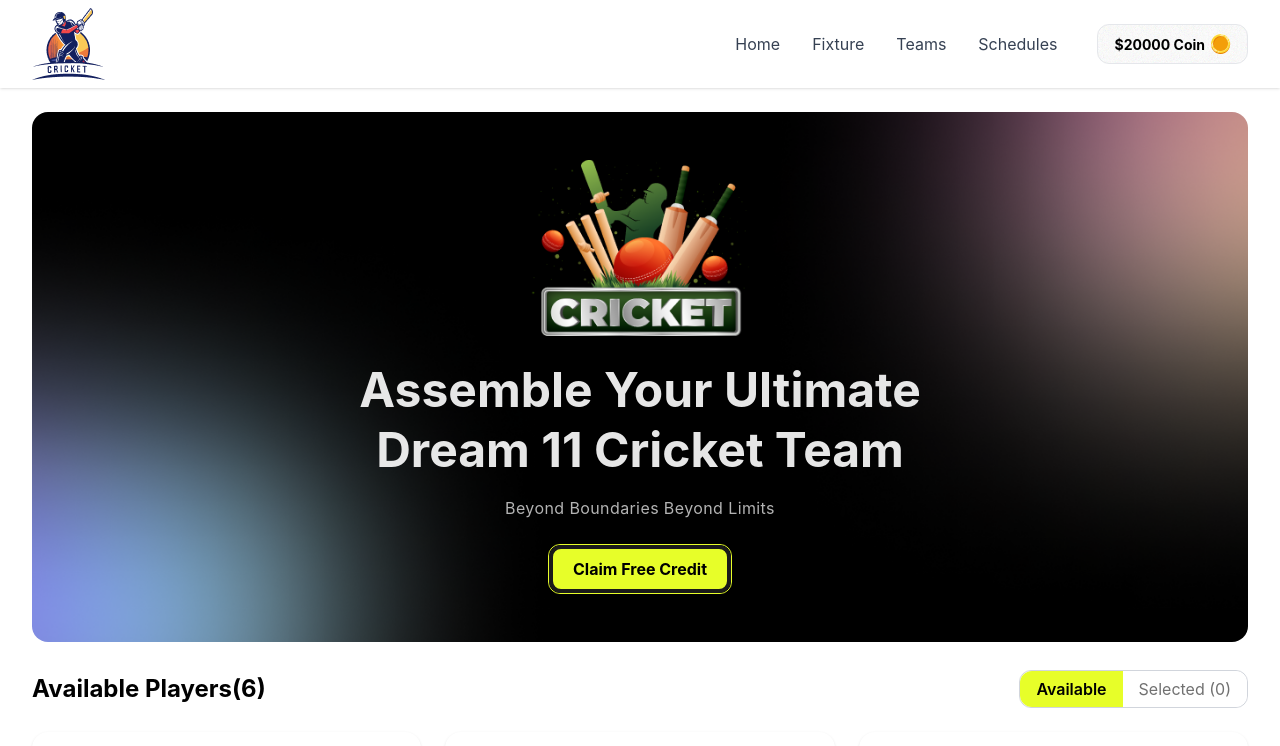
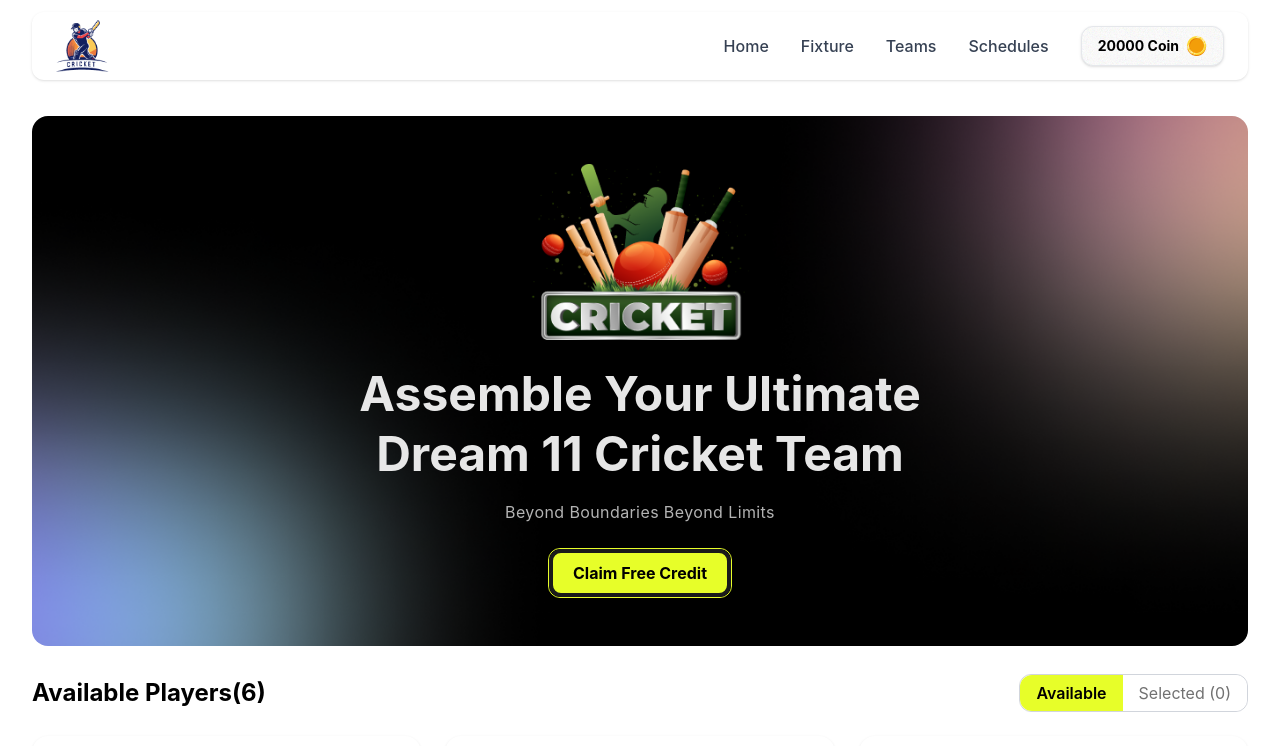
Before and after one commit to HSBHasib/React-BPL-Dream-11-PJ, a React (Vite) app: page / in a window 1280 px wide. Shown: the top 746 px of the page. Built offline with nearby package versions, Linux system fonts and the light colour scheme; grey boxes are pictures that could not be loaded; the HTML template or start-up script is replaced by a standard one.

Commit message:
add resposive code for navbar

```diff
--- a/src/components/Navber/Navber.jsx
+++ b/src/components/Navber/Navber.jsx
@@ -1,31 +1,98 @@
-import navLogo from '../../assets/Images/logo.png';
-import coinLogo from '../../assets/Images/Coin.png';
-const Navber = ({coin}) => {
+import React, { useState } from "react";
+import navLogo from "../../assets/Images/logo.png";
+import coinLogo from "../../assets/Images/Coin.png";
+import { FaBars, FaTimes } from "react-icons/fa";
+
+const Navber = ({ coin }) => {
+  const [isOpen, setIsOpen] = useState(false);
+
   return (
-    <div>
-      <div className="navbar bg-base-100 shadow-sm px-8">
-        <div className="flex-1 ">
-            <img className='object-cover' src={navLogo} alt="nav-logo" />
+    <div className="w-full max-w-7xl mx-auto px-4 sm:px-6 lg:px-8 py-3">
+      <div className="navbar bg-base-100 shadow-sm rounded-xl px-4 md:px-6 flex justify-between items-center relative">
+        {/* Left Side: Logo */}
+        <div className="">
+          <img
+            className="h-11 md:h-13 w-auto object-contain"
+            src={navLogo}
+            alt="nav-logo"
+          />
         </div>
 
-        <div className='flex justify-center items-center gap-10'>
-            <ul className='flex gap-8 text-gray-700'>
-                    <li>Home</li>
-                    <li>Fixture</li>
-                    <li>Teams</li>
-                    <li>Schedules</li>
+        {/* Right Side: Menu Items & Coin Button */}
+        <div className="flex items-center gap-4 md:gap-8">
+          {/* Desktop Links */}
+          <ul className="hidden md:flex gap-6 lg:gap-8 text-gray-700 font-medium">
+            <li className="cursor-pointer hover:text-black transition-colors">
+              Home
+            </li>
+            <li className="cursor-pointer hover:text-black transition-colors">
+              Fixture
+            </li>
+            <li className="cursor-pointer hover:text-black transition-colors">
+              Teams
+            </li>
+            <li className="cursor-pointer hover:text-black transition-colors">
+              Schedules
+            </li>
+          </ul>
+
+          {/* Coin Status Button */}
+          <div className="flex-none">
+            <button className="btn border border-gray-200 rounded-xl font-bold flex items-center gap-2 px-3 py-1.5 sm:px-4 sm:py-2 text-xs sm:text-sm bg-white hover:bg-gray-50 transition-all shadow-sm">
+              <span>{coin} Coin</span>
+              <img
+                className="h-5 w-5 object-contain"
+                src={coinLogo}
+                alt="coin"
+              />
+            </button>
+          </div>
+
+          {/* Mobile Hamburger Menu Button */}
+          <div className="md:hidden flex items-center">
+            <button
+              onClick={() => setIsOpen(!isOpen)}
+              className="text-gray-700 hover:text-black focus:outline-none p-1 text-xl"
+            >
+              {isOpen ? <FaTimes /> : <FaBars />}
+            </button>
+          </div>
+        </div>
+
+        {/* Mobile Dropdown Menu Drawer */}
+        {isOpen && (
+          <div className="absolute top-full right-0 mt-2 w-50 bg-white/90 shadow-md rounded-xl p-4 border border-gray-100 z-50 md:hidden animate-fadeIn">
+            <ul className="flex flex-col gap-4 text-gray-700 font-medium text-center">
+              <li
+                className="hover:bg-gray-50 rounded-lg cursor-pointer"
+                onClick={() => setIsOpen(false)}
+              >
+                Home
+              </li>
+              <li
+                className="hover:bg-gray-50 rounded-lg cursor-pointer"
+                onClick={() => setIsOpen(false)}
+              >
+                Fixture
+              </li>
+              <li
+                className="hover:bg-gray-50 rounded-lg cursor-pointer"
+                onClick={() => setIsOpen(false)}
+              >
+                Teams
+              </li>
+              <li
+                className="hover:bg-gray-50 rounded-lg cursor-pointer"
+                onClick={() => setIsOpen(false)}
+              >
+                Schedules
+              </li>
             </ul>
-
-
-            <div className="flex-no">
-                <button className="btn border-1 rounded-xl border-gray-200 font-bold">
-                  ${coin} Coin <img className='object-cover' src={coinLogo} alt="" />
-                </button>
-            </div>
-        </div>
+          </div>
+        )}
       </div>
     </div>
-  )
-}
+  );
+};
 
-export default Navber
+export default Navber;
```
